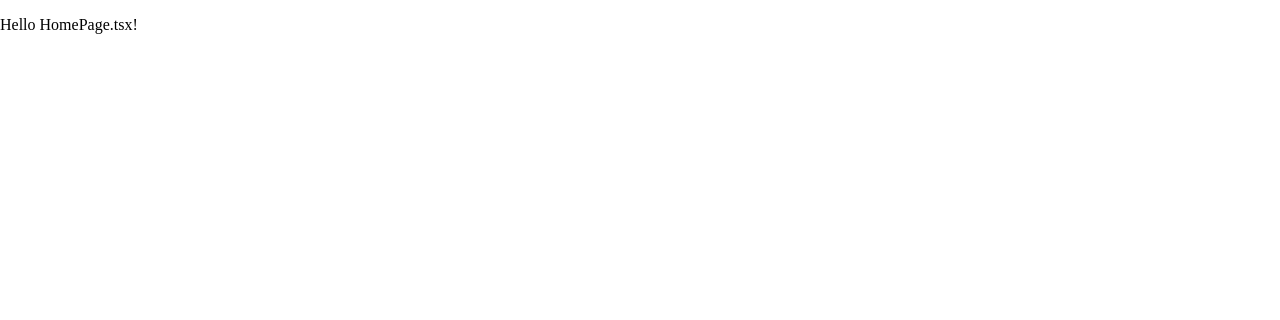
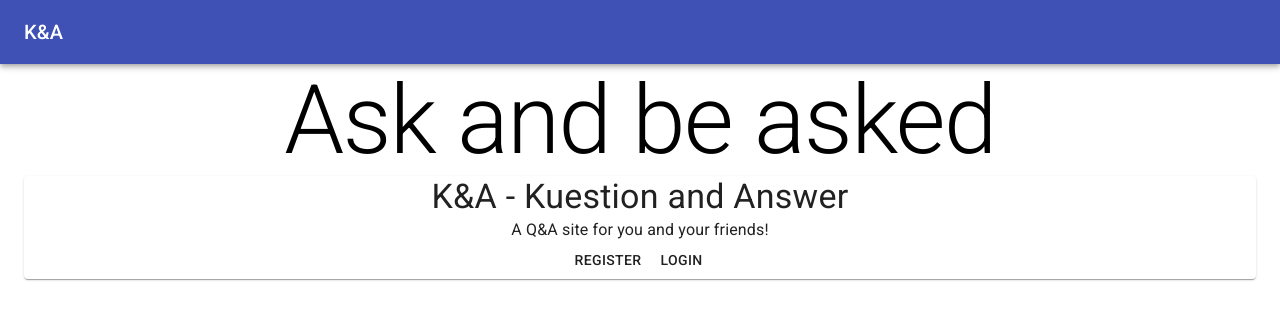
Before and after one commit to karmek-k/k-and-a-frontend, a React (Create React App) app: page / in a window 1280 px wide. Shown: the top 320 px of the page. Built offline with nearby package versions, Linux system fonts and the light colour scheme.

Commit message:
Create home page

```diff
--- a/src/routes/HomePage.tsx
+++ b/src/routes/HomePage.tsx
@@ -1,7 +1,35 @@
+import { Button, makeStyles, Paper, Typography } from '@material-ui/core';
 import React from 'react';
+import { Link } from 'react-router-dom';
+
+import Layout from './components/shared/Layout';
+
+const useStyles = makeStyles({
+  centeredText: {
+    textAlign: 'center'
+  }
+});
 
 const HomePage = () => {
-  return <p>Hello HomePage.tsx!</p>;
+  const styles = useStyles();
+
+  return (
+    <Layout>
+      <div className={styles.centeredText}>
+        <Typography variant="h1">Ask and be asked</Typography>
+        <Paper>
+          <Typography variant="h4">K&amp;A - Kuestion and Answer</Typography>
+          <Typography>A Q&amp;A site for you and your friends!</Typography>
+          <Link to="/register">
+            <Button>Register</Button>
+          </Link>
+          <Link to="/login">
+            <Button>Login</Button>
+          </Link>
+        </Paper>
+      </div>
+    </Layout>
+  );
 };
 
 export default HomePage;
```
